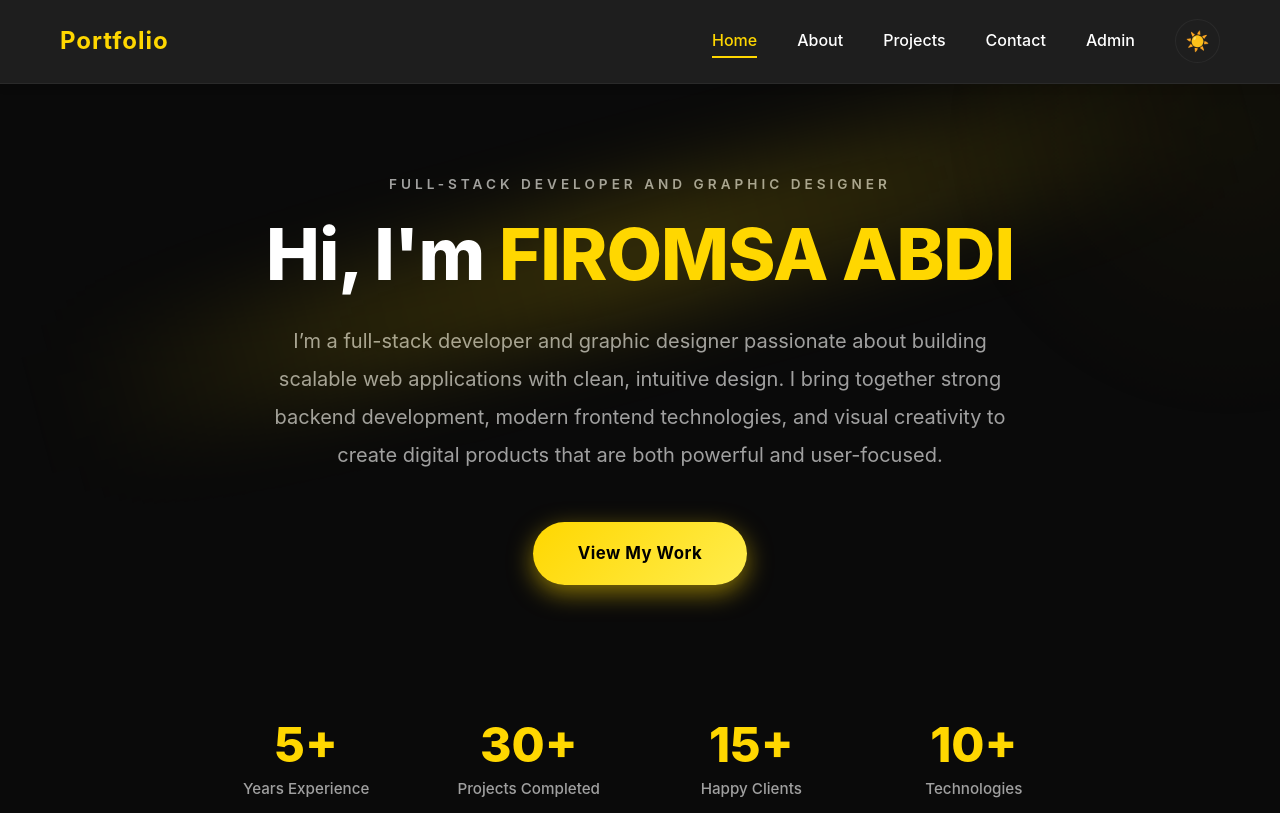
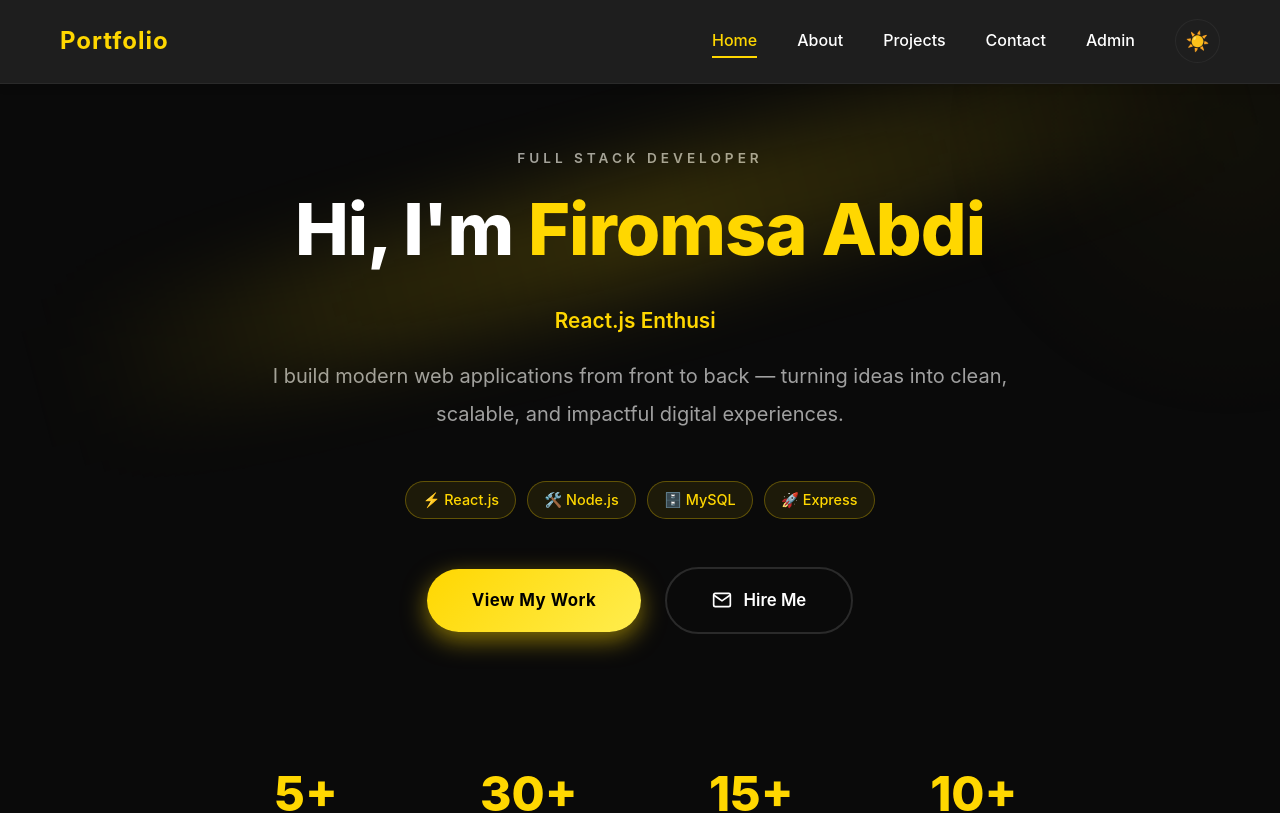
Before and after one commit to firisha2504/My-Portifolio, a React (Create React App) app in the folder frontend/: page / in a window 1280 px wide. Shown: the top 813 px of the page. Built offline with nearby package versions, Linux system fonts and the light colour scheme; no server answers.

Commit message:
feat: add typewriter effect and tech tags to home hero

```diff
--- a/frontend/src/pages/Home.css
+++ b/frontend/src/pages/Home.css
@@ -317,3 +317,83 @@
     font-size: 2.5rem;
   }
 }
+
+/* Typewriter */
+.typewriter-wrapper {
+  display: inline-flex;
+  align-items: center;
+  gap: 2px;
+  font-size: 1.3rem;
+  font-weight: 600;
+  color: var(--accent);
+  margin: 0.5rem 0 1.2rem;
+  min-height: 2rem;
+}
+
+.typewriter-cursor {
+  display: inline-block;
+  animation: blink 0.7s step-end infinite;
+  color: var(--accent);
+}
+
+@keyframes blink {
+  0%, 100% { opacity: 1; }
+  50% { opacity: 0; }
+}
+
+/* Hero bio */
+.hero-bio {
+  color: var(--text-secondary);
+  font-size: 1.05rem;
+  line-height: 1.8;
+  max-width: 600px;
+  margin: 0 auto 1.5rem;
+}
+
+/* Tech tags */
+.hero-tags {
+  display: flex;
+  flex-wrap: wrap;
+  justify-content: center;
+  gap: 0.7rem;
+  margin-bottom: 2rem;
+}
+
+.hero-tags span {
+  background: rgba(255, 215, 0, 0.08);
+  border: 1px solid rgba(255, 215, 0, 0.3);
+  color: var(--accent);
+  padding: 0.4rem 1rem;
+  border-radius: 20px;
+  font-size: 0.9rem;
+  font-weight: 500;
+  transition: all 0.3s ease;
+}
+
+.hero-tags span:hover {
+  background: rgba(255, 215, 0, 0.15);
+  border-color: var(--accent);
+  transform: translateY(-2px);
+}
+
+/* Outline button */
+.btn-outline {
+  display: inline-flex;
+  align-items: center;
+  gap: 0.5rem;
+  padding: 0.8rem 1.8rem;
+  border-radius: 50px;
+  border: 2px solid var(--border);
+  color: var(--text-primary);
+  text-decoration: none;
+  font-weight: 600;
+  font-size: 1rem;
+  transition: all 0.3s ease;
+  background: transparent;
+}
+
+.btn-outline:hover {
+  border-color: var(--accent);
+  color: var(--accent);
+  transform: translateY(-2px);
+}
--- a/frontend/src/pages/Home.js
+++ b/frontend/src/pages/Home.js
@@ -3,13 +3,43 @@ import { Link } from 'react-router-dom';
 import API from '../utils/api';
 import './Home.css';
 
+const roles = [
+  'Full Stack Developer',
+  'React.js Enthusiast',
+  'Node.js Developer',
+  'Problem Solver',
+  'Clean Code Advocate',
+];
+
 const Home = () => {
   const [profile, setProfile] = useState(null);
   const [loading, setLoading] = useState(true);
+  const [roleIndex, setRoleIndex] = useState(0);
+  const [displayed, setDisplayed] = useState('');
+  const [isDeleting, setIsDeleting] = useState(false);
 
   useEffect(() => {
     fetchProfile();
   }, []);
+
+  // Typewriter effect
+  useEffect(() => {
+    const current = roles[roleIndex];
+    let timeout;
+
+    if (!isDeleting && displayed.length < current.length) {
+      timeout = setTimeout(() => setDisplayed(current.slice(0, displayed.length + 1)), 80);
+    } else if (!isDeleting && displayed.length === current.length) {
+      timeout = setTimeout(() => setIsDeleting(true), 1800);
+    } else if (isDeleting && displayed.length > 0) {
+      timeout = setTimeout(() => setDisplayed(current.slice(0, displayed.length - 1)), 45);
+    } else if (isDeleting && displayed.length === 0) {
+      setIsDeleting(false);
+      setRoleIndex((prev) => (prev + 1) % roles.length);
+    }
+
+    return () => clearTimeout(timeout);
+  }, [displayed, isDeleting, roleIndex]);
 
   const fetchProfile = async () => {
     try {
@@ -33,13 +63,34 @@ const Home = () => {
               <img src={profile.profile_image} alt={profile.name} className="profile-pic" />
             </div>
           )}
-          <h2>{profile?.title || 'FULL-STACK DEVELOPER AND GRAPHIC DESIGNER'}</h2>
-          <h1>Hi, I'm <span>{profile?.name || 'FIROMSA ABDI'}</span></h1>
-          <p>{profile?.bio || 'I’m a full-stack developer and graphic designer passionate about building scalable web applications with clean, intuitive design. I bring together strong backend development, modern frontend technologies, and visual creativity to create digital products that are both powerful and user-focused.'}</p>
+          <h2>{profile?.title || 'FULL STACK DEVELOPER'}</h2>
+          <h1>Hi, I'm <span>{profile?.name || 'Firomsa Abdi'}</span></h1>
+
+          <div className="typewriter-wrapper">
+            <span className="typewriter-text">{displayed}</span>
+            <span className="typewriter-cursor">|</span>
+          </div>
+
+          <p className="hero-bio">{profile?.bio || "I build modern web applications from front to back — turning ideas into clean, scalable, and impactful digital experiences."}</p>
+
+          <div className="hero-tags">
+            <span>⚡ React.js</span>
+            <span>🛠️ Node.js</span>
+            <span>🗄️ MySQL</span>
+            <span>🚀 Express</span>
+          </div>
+
           <div className="hero-buttons">
             <Link to="/projects" className="btn-primary">View My Work</Link>
+            <Link to="/contact" className="btn-secondary">
+              <svg width="20" height="20" viewBox="0 0 24 24" fill="none" stroke="currentColor" strokeWidth="2">
+                <path d="M4 4h16c1.1 0 2 .9 2 2v12c0 1.1-.9 2-2 2H4c-1.1 0-2-.9-2-2V6c0-1.1.9-2 2-2z"/>
+                <polyline points="22,6 12,13 2,6"/>
+              </svg>
+              Hire Me
+            </Link>
             {profile?.resume_link && (
-              <a href={profile.resume_link} target="_blank" rel="noopener noreferrer" className="btn-secondary">
+              <a href={profile.resume_link} target="_blank" rel="noopener noreferrer" className="btn-outline">
                 <svg width="20" height="20" viewBox="0 0 24 24" fill="none" stroke="currentColor" strokeWidth="2">
                   <path d="M21 15v4a2 2 0 0 1-2 2H5a2 2 0 0 1-2-2v-4M7 10l5 5 5-5M12 15V3"/>
                 </svg>
```
